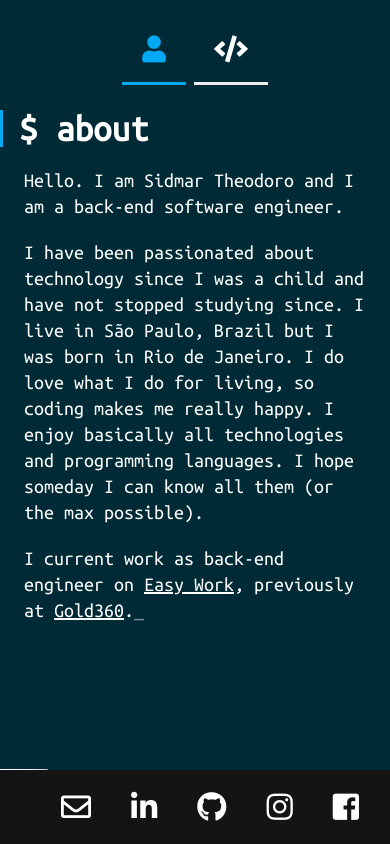
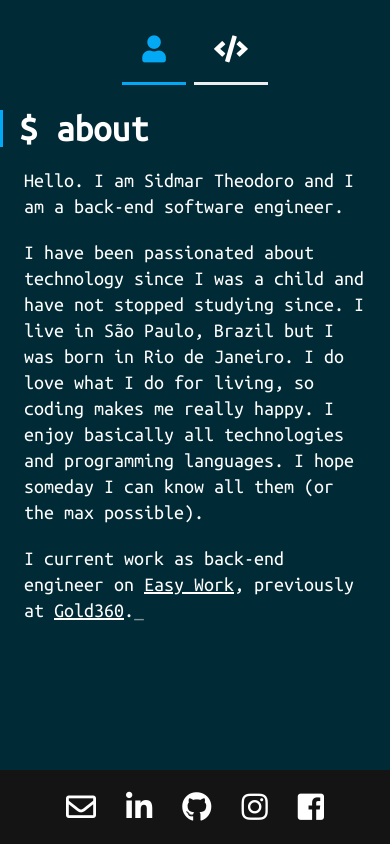
Before and after one commit to theodorosidmar/theodorosidmar, a plain HTML site: page index.html in a window 390 px wide. Drawn offline with Linux system fonts and the light colour scheme.

Commit message:
[FIX] CSS

```diff
--- a/index.css
+++ b/index.css
@@ -141,8 +141,8 @@ body {
 }
 
 @media only screen and (max-width: 767px) {
-  body {
-    background-image: none;
+ html, body {
+    background-image: none !important;
     background-color: #002b36;
   }
 
@@ -160,13 +160,14 @@ body {
     padding-left: 24px;
     padding-right: 24px;
   }
-  .main .base h1 {
-    margin-bottom: 0;
-  }
 
   .base .text {
     max-height: initial !important;
     margin-bottom: 75px;
+  }
+
+  .main .base h1 {
+    margin-bottom: 0;
   }
 
   .navbar {
@@ -180,6 +181,21 @@ body {
   .navbar ul li a:hover {
     transform: none;
   }
+
+  .footer {
+    padding: 0;
+    padding-bottom: 22px;
+    padding-top: 22px;
+  }
+
+  .footer .contacts a {
+    margin-right: 10px;
+    margin-left: 10px;
+  }
+
+  .footer .contacts a i {
+    font-size: 30px;
+  }
 }
 
 /*# sourceMappingURL=site.css.map */
```
